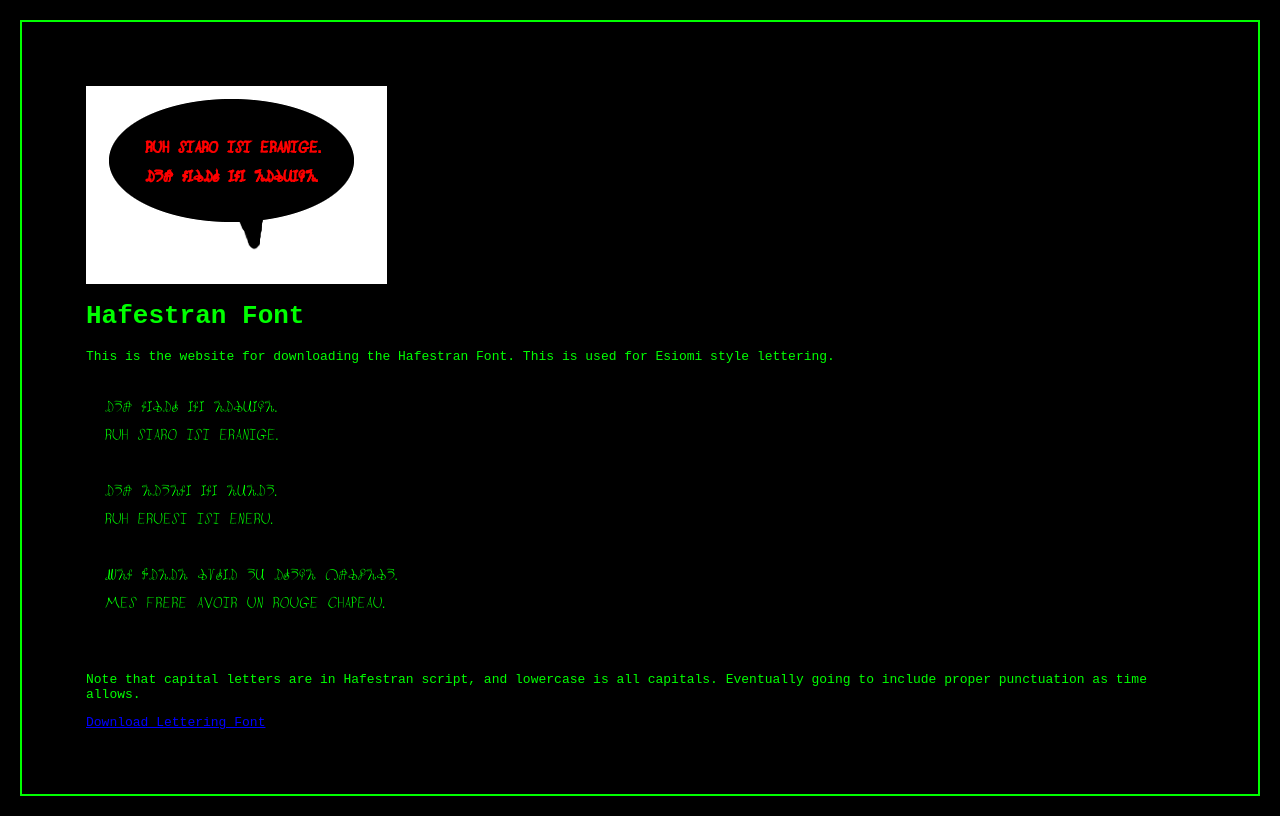
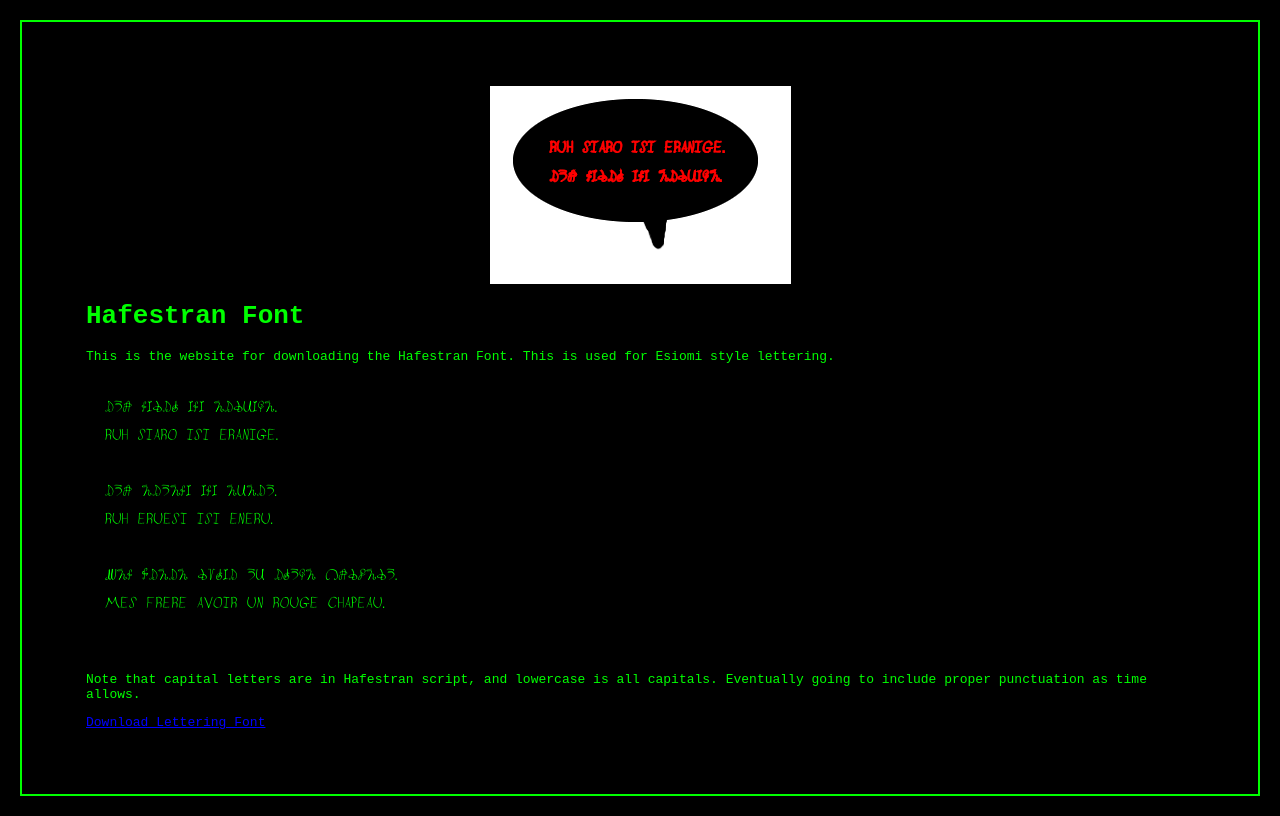
Before and after one commit to LWFlouisa/HafestranFont, a plain HTML site: page index.html in a window 1280 px wide. Drawn offline with Linux system fonts and the light colour scheme.

Commit message:
Update index.html

```diff
--- a/index.html
+++ b/index.html
@@ -51,7 +51,7 @@
   </head>
   <body>
     <div>
-      <img src="https://lwflouisa.github.io/HafestranFont/LetteringTest/letteringtest2.png">
+      <center><img src="https://lwflouisa.github.io/HafestranFont/LetteringTest/letteringtest2.png"></center>
       <h1>Hafestran Font</h1>
       <p>This is the website for downloading the Hafestran Font. This is used for Esiomi style lettering.</p>
 
```
